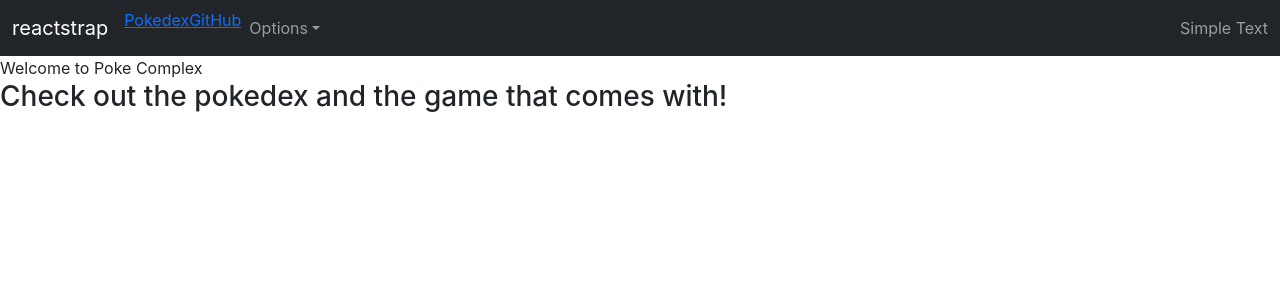
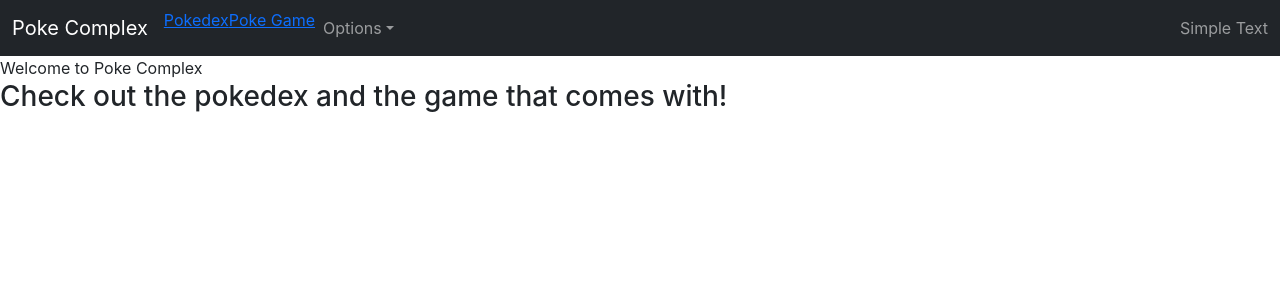
Before and after one commit to igrimzyi/pokemon, a React (Create React App) app: page / in a window 1280 px wide. Shown: the top 300 px of the page. Built offline with nearby package versions, Linux system fonts and the light colour scheme.

Commit message:
Update Navbar

```diff
--- a/src/components/Navbar.js
+++ b/src/components/Navbar.js
@@ -13,7 +13,7 @@ export default class NavbarReact extends Component {
     dark
   >
     <NavbarBrand href="/">
-      reactstrap
+      Poke Complex
     </NavbarBrand>
     <NavbarToggler onClick={function noRefCheck(){}} />
     <Collapse navbar>
@@ -21,14 +21,15 @@ export default class NavbarReact extends Component {
         className="me-auto"
         navbar
       >
-        <span>
-          <NavLink to ={"/Pokedex"}>
+        <NavItem>
+
+          <NavLink active to ={"/Pokedex"}>
             Pokedex
           </NavLink>
-        </span>
+        </NavItem>
         <NavItem>
           <NavLink to={"/Game"}>
-            GitHub
+            Poke Game
           </NavLink>
         </NavItem>
         <UncontrolledDropdown
```
